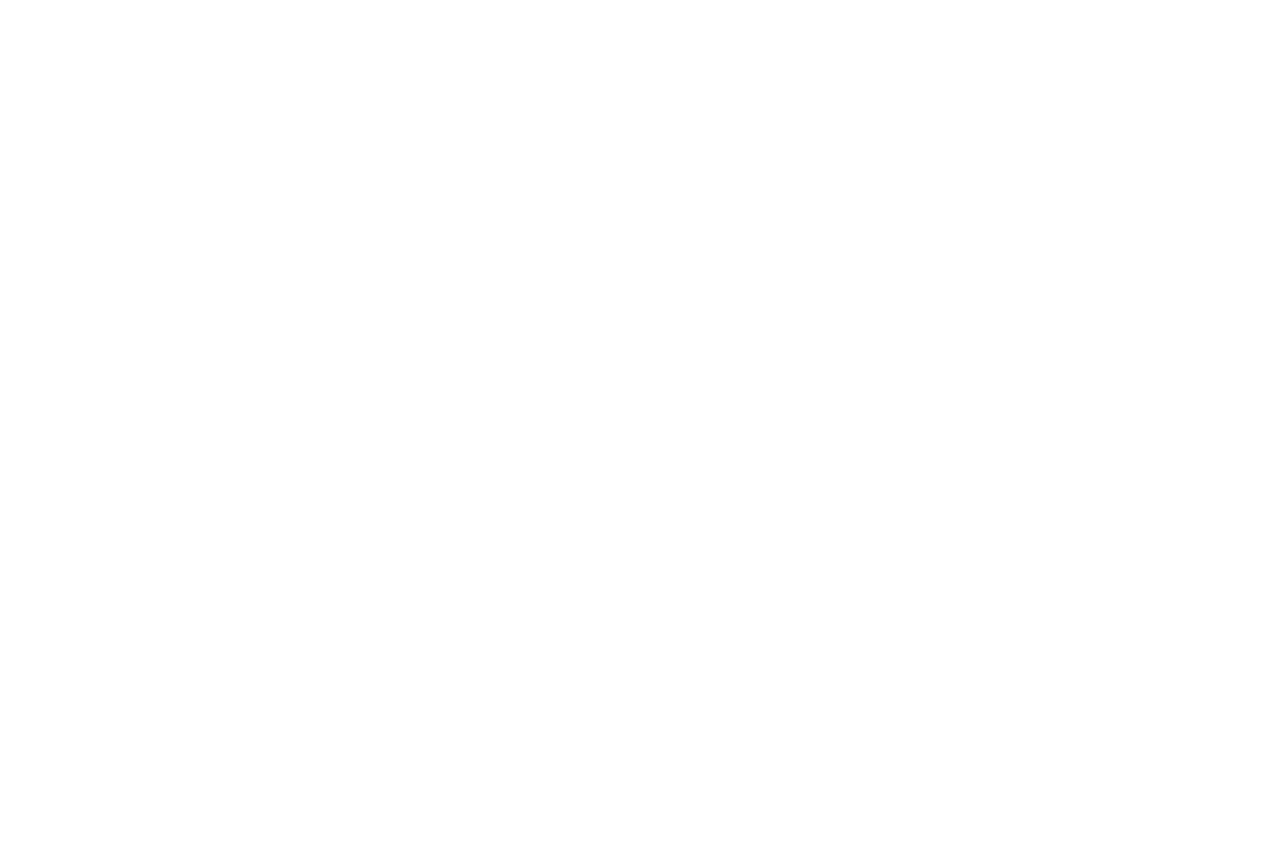
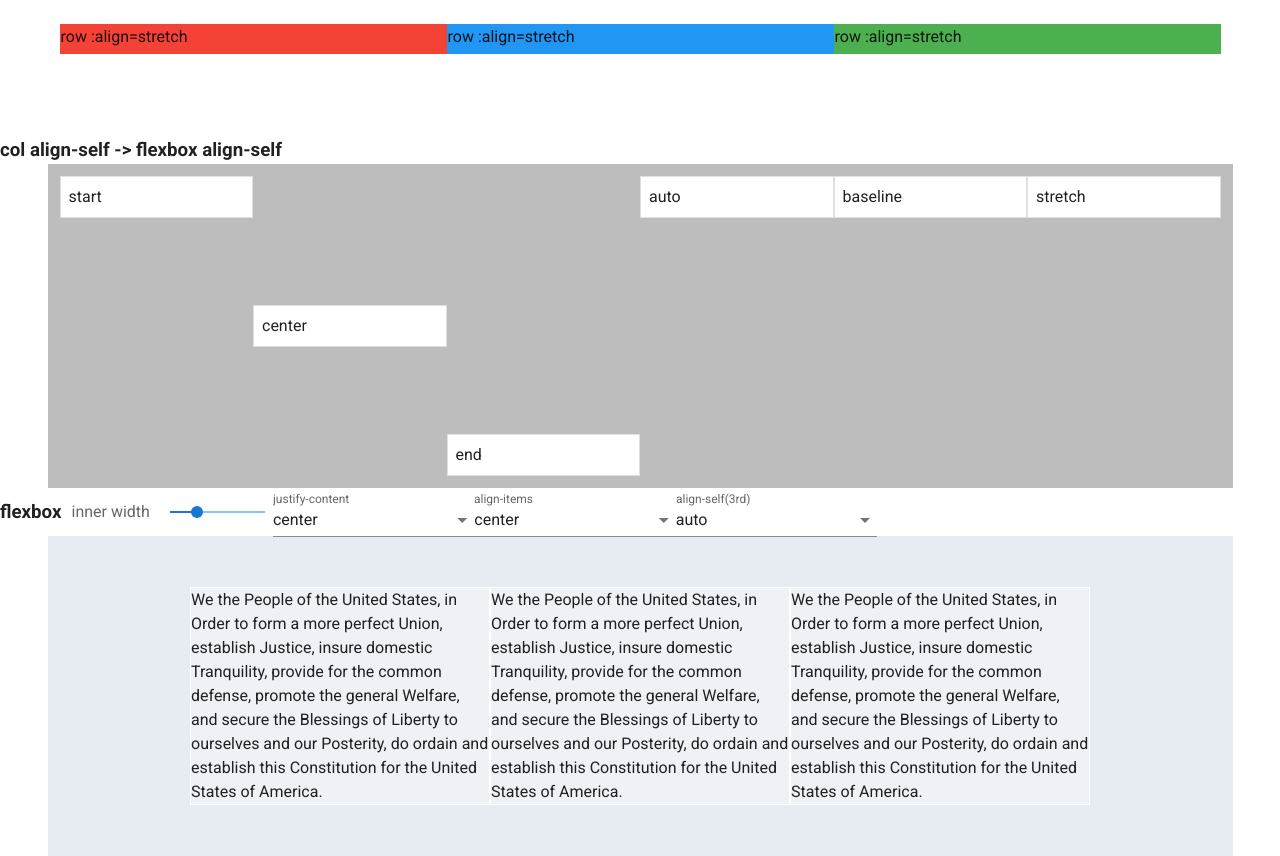
Before and after one commit to jtfrom9/vuetify-grid-practice, a Vue app: page / in a window 1280 px wide. Shown: the part 600-1456 px from the top of the page. Before the commit the page ends 800 px from the top, so only its background shows below. Built offline with nearby package versions, Linux system fonts and the light colour scheme.

Commit message:
basical work

```diff
--- a/src/components/GridPractice.vue
+++ b/src/components/GridPractice.vue
@@ -1,12 +1,138 @@
 <template>
-  <v-container> <v-row> </v-row></v-container>
+  <div>
+    <v-container> </v-container>
+    <h3>row align -> flexbox align-items</h3>
+    <!-- mb-6 = margin bottom -->
+    <v-container v-for="align in align_values" :key="align">
+      <!-- v-rowは、heightを持っていない。 -->
+      <v-row :align="align" no-gutters style="height: 100px">
+        <v-col v-for="c in colors" :key="c">
+          <!-- v-cardはheightがあるけど、結局styleになるだけ -->
+          <v-card :color="c" outlined tile height="30px"> row :align={{ align }} </v-card>
+        </v-col>
+      </v-row>
+    </v-container>
+
+    <h3>col align-self -> flexbox align-self</h3>
+    <v-container class="grey lighten-1">
+      <v-row no-gutters style="height: 300px">
+        <v-col v-for="align in alignself_values" :key="align" :align-self="align">
+          <!-- <v-card class="pa-2" outlined tile> {{ align }} </v-card> -->
+          <v-card class="pa-2" outlined tile>
+            {{ align }}
+          </v-card>
+        </v-col>
+      </v-row>
+    </v-container>
+
+    <Headline title="flexbox">
+      <v-container fluid>
+        <v-row align="center">
+          <v-col cols="2" class="pa-0">
+            <v-slider
+              label="inner width"
+              v-model="inner_width"
+              hide-details
+              max="800"
+              min="100"
+              step="10"
+              thumb-label
+            ></v-slider>
+          </v-col>
+          <v-col cols="2" class="pa-0">
+            <v-select
+              label="justify-content"
+              v-model="outer_justify"
+              :items="outer_justify_values"
+              hide-details
+            ></v-select>
+          </v-col>
+          <v-col cols="2" class="pa-0">
+            <v-select label="align-items" v-model="outer_align" :items="outer_align_values" hide-details></v-select>
+          </v-col>
+          <v-col cols="2" class="pa-0">
+            <v-select
+              label="align-self(3rd)"
+              v-model="inner3_align_self"
+              :items="inner3_align_self_values"
+              hide-details
+            ></v-select>
+          </v-col>
+        </v-row>
+      </v-container>
+    </Headline>
+    <v-container class="container-background">
+      <div
+        class="outer"
+        :style="{ display: 'flex', height: '300px', justifyContent: outer_justify, alignItems: outer_align }"
+      >
+        <div class="inner" :style="{ width: `${inner_width}px` }">
+          We the People of the United States, in Order to form a more perfect Union, establish Justice, insure domestic
+          Tranquility, provide for the common defense, promote the general Welfare, and secure the Blessings of Liberty
+          to ourselves and our Posterity, do ordain and establish this Constitution for the United States of America.
+        </div>
+        <div class="inner" :style="{ width: `${inner_width}px` }">
+          We the People of the United States, in Order to form a more perfect Union, establish Justice, insure domestic
+          Tranquility, provide for the common defense, promote the general Welfare, and secure the Blessings of Liberty
+          to ourselves and our Posterity, do ordain and establish this Constitution for the United States of America.
+        </div>
+        <div class="inner" :style="{ width: `${inner_width}px`, alignSelf: inner3_align_self }">
+          We the People of the United States, in Order to form a more perfect Union, establish Justice, insure domestic
+          Tranquility, provide for the common defense, promote the general Welfare, and secure the Blessings of Liberty
+          to ourselves and our Posterity, do ordain and establish this Constitution for the United States of America.
+        </div>
+      </div>
+      <!-- </div> -->
+    </v-container>
+  </div>
 </template>
 
 <script lang="ts">
 import { Vue, Component } from 'vue-property-decorator';
+import Headline from './Headline.vue';
 
-@Component
+type JustifyContentValues = 'flex-start' | 'flex-end' | 'center' | 'space-between' | 'space-around';
+type AlignItemValues = 'stretch' | 'flex-start' | 'flex-end' | 'center' | 'baseline';
+type AlignSelfValues = 'auto' | AlignItemValues;
+
+@Component({ components: { Headline } })
 export default class GridPractice extends Vue {
-  private msg = 'hoge';
+  private align_values = ['start', 'center', 'end', 'baseline', 'stretch'];
+  private alignself_values = ['start', 'center', 'end', 'auto', 'baseline', 'stretch'];
+  private colors = ['red', 'blue', 'green'];
+
+  private inner_width = 300;
+  private outer_justify_values: JustifyContentValues[] = [
+    'center',
+    'flex-start',
+    'flex-end',
+    'space-between',
+    'space-around',
+  ];
+  private outer_justify: JustifyContentValues = 'center';
+  private outer_align_values: AlignItemValues[] = ['stretch', 'flex-start', 'flex-end', 'center', 'baseline'];
+  private outer_align = 'center';
+
+  private inner3_align_self_values: AlignSelfValues[] = [
+    'stretch',
+    'flex-start',
+    'flex-end',
+    'center',
+    'baseline',
+    'auto',
+  ];
+  private inner3_align_self = 'auto';
 }
 </script>
+
+<style scoped>
+.container-background {
+  padding: 10px;
+  background: #e6ecf2;
+  margin: 0 auto;
+}
+.inner {
+  background: rgba(255, 255, 255, 0.3);
+  border: 1px solid #fff;
+}
+</style>
--- /dev/null
+++ b/src/components/Headline.vue
@@ -0,0 +1,31 @@
+<template>
+  <div class="flex">
+    <h3>
+      {{ title }}
+    </h3>
+    <div class="marginleft">
+      <slot>
+        <span>hoge</span>
+      </slot>
+    </div>
+  </div>
+</template>
+<script lang="ts">
+import { Vue, Component, Prop } from 'vue-property-decorator';
+
+@Component
+export default class Headline extends Vue {
+  @Prop({ type: String, required: true }) readonly title!: string;
+}
+</script>
+
+<style scoped>
+.flex {
+  display: flex;
+  align-items: center;
+}
+.marginleft {
+  margin-left: 10px;
+  flex-grow: 1;
+}
+</style>
```
